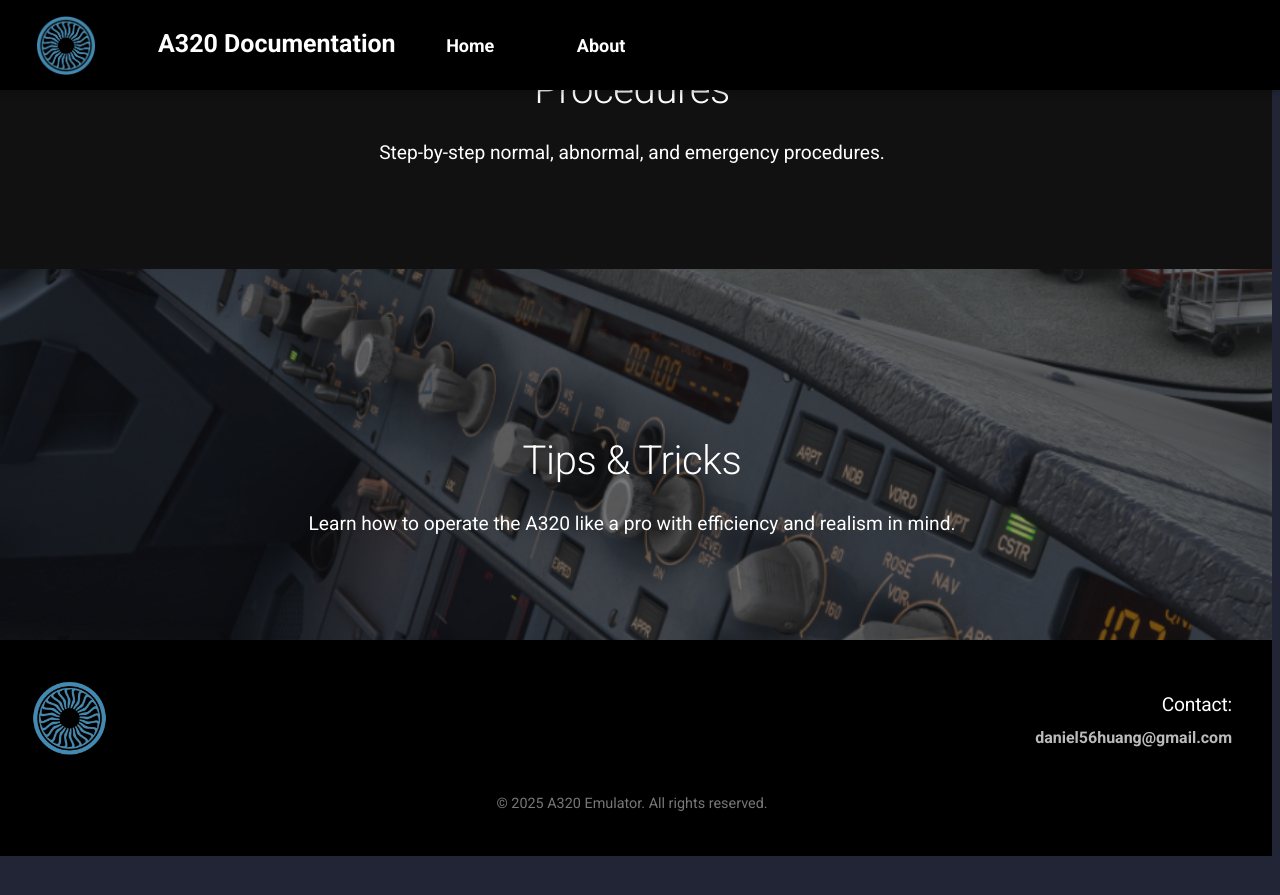
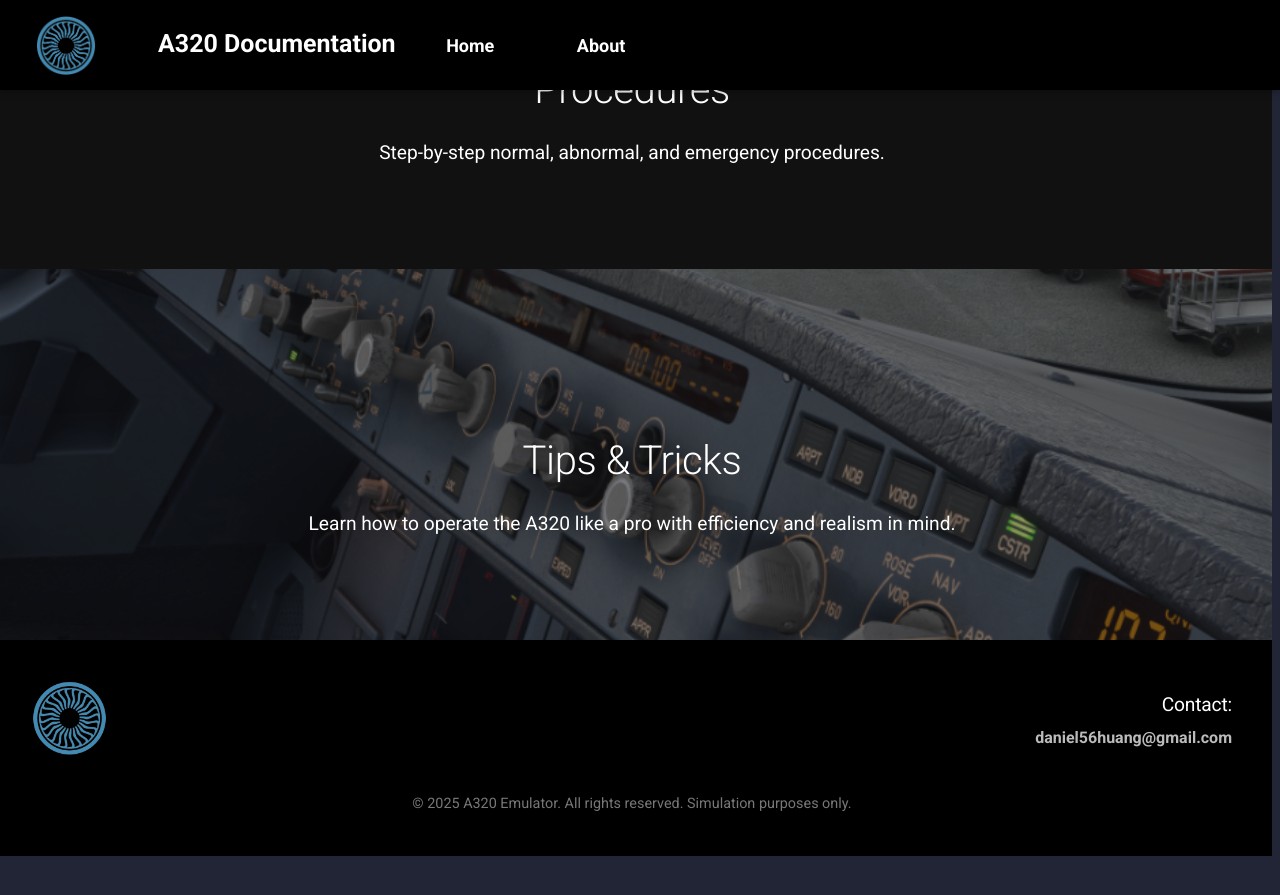
Before and after one commit to danhuaflx-56/A320-emulator, an MkDocs documentation site: the page built from docs/index.md, in a window 1280 px wide and 900 px high, scrolled down 1432 px. Shown: the top 895 px of the window. Built offline with MkDocs 1.6.1 and Material for MkDocs 9.7.7, drawn with Linux system fonts in a browser that asks for light colours.

Commit message:
Update index.md

```diff
--- a/docs/index.md
+++ b/docs/index.md
@@ -88,7 +88,7 @@ hide:
 
     <!-- Copyright -->
     <div class="footer-copy" style="flex-basis:100%; text-align:center; margin-top:20px; font-size:0.9em; color:#777;">
-      © 2025 A320 Emulator. All rights reserved.
+      © 2025 A320 Emulator. All rights reserved. Simulation purposes only.
     </div>
   </div>
 </footer>
```
